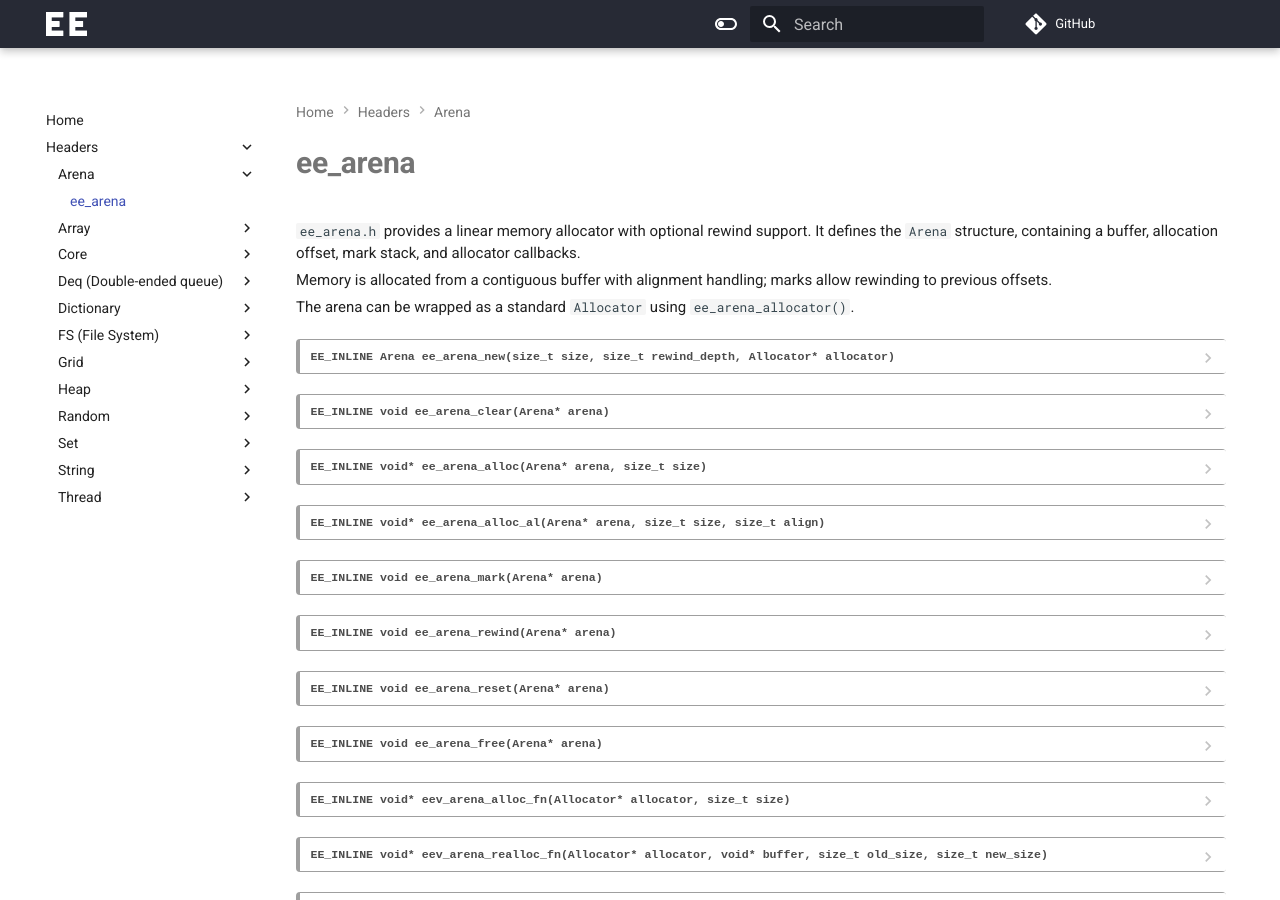
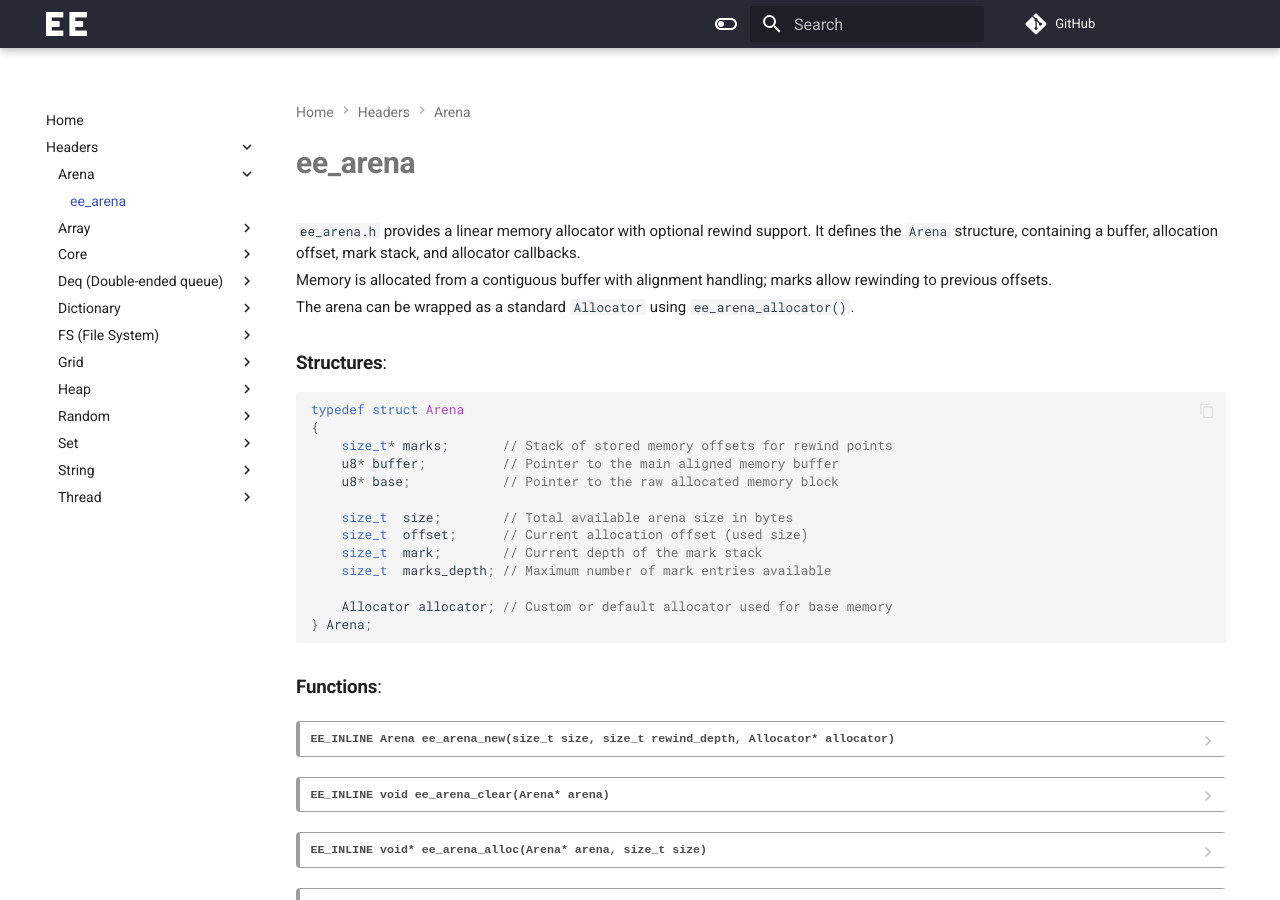
Before and after one commit to eesuck1/eelib, an MkDocs documentation site: the page built from docs/headers/Arena/arena.md, in a window 1280 px wide and 900 px high. Built offline with MkDocs 1.6.1 and Material for MkDocs 9.7.7, drawn with Linux system fonts in a browser that asks for light colours; comment, search, counter and statistics services are not loaded.

````diff
--- a/docs/headers/Arena/arena.md
+++ b/docs/headers/Arena/arena.md
@@ -7,6 +7,27 @@ Memory is allocated from a contiguous buffer with alignment handling; marks allo
 
 The arena can be wrapped as a standard `Allocator` using `ee_arena_allocator()`.
 
+### **Structures**:
+
+```c
+typedef struct Arena
+{
+    size_t* marks;       // Stack of stored memory offsets for rewind points
+    u8* buffer;          // Pointer to the main aligned memory buffer
+    u8* base;            // Pointer to the raw allocated memory block
+
+    size_t  size;        // Total available arena size in bytes
+    size_t  offset;      // Current allocation offset (used size)
+    size_t  mark;        // Current depth of the mark stack
+    size_t  marks_depth; // Maximum number of mark entries available
+
+    Allocator allocator; // Custom or default allocator used for base memory
+} Arena;
+
+```
+
+### **Functions**:
+
 ??? "EE_INLINE Arena ee_arena_new(size_t size, size_t rewind_depth, Allocator* allocator)"
 
     **Decription**
@@ -15,7 +36,7 @@ The arena can be wrapped as a standard `Allocator` using `ee_arena_allocator()`.
 
     If `allocator` is `NULL`, the default allocator is used. Returns an `Arena` structure ready for allocations.
 
-    **Parameters**
+    **Parameters:**
 
     | Name         | Type       | Description                                                                      |
     |--------------|------------|----------------------------------------------------------------------------------|
@@ -23,7 +44,7 @@ The arena can be wrapped as a standard `Allocator` using `ee_arena_allocator()`.
     | rewind_depth | size_t     | Number of marks that can be stored for rewinding. Use `EE_NO_REWIND` to disable. |
     | allocator    | Allocator* | 	Optional custom allocator. If `NULL`, defaults are used.                          |
 
-    **Example**
+    **Example:**
 
     ```c
     Arena arena = ee_arena_new(1024, 4, NULL);
@@ -32,17 +53,17 @@ The arena can be wrapped as a standard `Allocator` using `ee_arena_allocator()`.
 
 ??? "EE_INLINE void ee_arena_clear(Arena* arena)"
 
-    **Description**
+    **Description:**
 
     Clears the arena buffer by setting all bytes to zero without freeing memory.
 
-    **Parameters**
+    **Parameters:**
 
     | Name  | Type   | Description                  |
     |-------|--------|------------------------------|
     | arena | Arena* | Pointer to the arena object. |
 
-    **Example**
+    **Example:**
 
     ```c
     ee_arena_clear(&arena);
@@ -50,20 +71,20 @@ The arena can be wrapped as a standard `Allocator` using `ee_arena_allocator()`.
 
 ??? "EE_INLINE void\* ee_arena_alloc(Arena* arena, size_t size)"
 
-    **Description**
+    **Description:**
 
     Allocates a memory block of size bytes from the arena.
 
     Returns `NULL` if there isn’t enough space is available.
 
-    **Parameters**
+    **Parameters:**
 
     | Name  | Type   | Description                  |
     |-------|--------|------------------------------|
     | arena | Arena* | Pointer to the arena object. |
     | size  | size_t | Number of bytes to allocate. |
 
-    **Example**
+    **Example:**
 
     ```c
     void* data = ee_arena_alloc(&arena, 256);
@@ -71,13 +92,13 @@ The arena can be wrapped as a standard `Allocator` using `ee_arena_allocator()`.
 
 ??? "EE_INLINE void\* ee_arena_alloc_al(Arena* arena, size_t size, size_t align)"
 
-    **Description**
+    **Description:**
 
     Allocates a memory block of `size` bytes from the arena with a specified alignment.
 
     Returns `NULL` if not enough aligned space is available.
 
-    **Parameters**
+    **Parameters:**
 
     | Name  | Type   | Description                                |
     |-------|--------|--------------------------------------------|
@@ -85,7 +106,7 @@ The arena can be wrapped as a standard `Allocator` using `ee_arena_allocator()`.
     | size  | size_t | Number of bytes to allocate.               |
     | align | size_t | Alignment in bytes (must be power of two). |
 
-    **Example**
+    **Example:**
 
     ```c
     void* aligned_data = ee_arena_alloc_al(&arena, 128, 16);
@@ -93,18 +114,18 @@ The arena can be wrapped as a standard `Allocator` using `ee_arena_allocator()`.
 
 ??? "EE_INLINE void ee_arena_mark(Arena* arena)"
 
-    **Description**
+    **Description:**
 
     Marks the current allocation position in the arena so it can be rewound later.
     Useful for temporary allocations.
 
-    **Parameters**
+    **Parameters:**
 
     | Name  | Type   | Description                  |
     |-------|--------|------------------------------|
     | arena | Arena* | Pointer to the arena object. |
 
-    **Example**
+    **Example:**
 
     ```c
     ee_arena_mark(&arena);
@@ -113,17 +134,17 @@ The arena can be wrapped as a standard `Allocator` using `ee_arena_allocator()`.
 
 ??? "EE_INLINE void ee_arena_rewind(Arena* arena)"
 
-    **Description**
+    **Description:**
 
     Restores the arena’s allocation state to the last saved mark, effectively freeing allocations made after that mark.
 
-    **Parameters**
+    **Parameters:**
 
     | Name  | Type   | Description                  |
     |-------|--------|------------------------------|
     | arena | Arena* | Pointer to the arena object. |
 
-    **Example**
+    **Example:**
 
     ```c
     ee_arena_rewind(&arena);
@@ -131,18 +152,18 @@ The arena can be wrapped as a standard `Allocator` using `ee_arena_allocator()`.
 
 ??? "EE_INLINE void ee_arena_reset(Arena* arena)"
 
-    **Description**
+    **Description:**
 
     Resets the arena to its initial state, clearing all marks and allocations.
     Does not free memory — only resets internal offsets.
 
-    **Parameters**
+    **Parameters:**
 
     | Name  | Type   | Description                  |
     |-------|--------|------------------------------|
     | arena | Arena* | Pointer to the arena object. |
 
-    **Example**
+    **Example:**
 
     ```c
     ee_arena_reset(&arena);
@@ -150,17 +171,17 @@ The arena can be wrapped as a standard `Allocator` using `ee_arena_allocator()`.
 
 ??? "EE_INLINE void ee_arena_free(Arena* arena)"
 
-    **Description**
+    **Description:**
 
     Frees all arena memory and resets its internal state to zero.
 
-    **Parameters**
+    **Parameters:**
 
     | Name  | Type   | Description                  |
     |-------|--------|------------------------------|
     | arena | Arena* | Pointer to the arena object. |
 
-    **Example**
+    **Example:**
 
     ```c
     ee_arena_free(&arena);
@@ -168,19 +189,19 @@ The arena can be wrapped as a standard `Allocator` using `ee_arena_allocator()`.
 
 ??? "EE_INLINE void\* eev_arena_alloc_fn(Allocator\* allocator, size_t size)"
 
-    **Description**
+    **Description:**
 
     Allocator callback for arena-based allocation.
     This function integrates the arena with generic allocator interfaces.
 
-    **Parameters**
+    **Parameters:**
 
     | Name      | Type        | Description                      |
     |------------|-------------|----------------------------------|
     | allocator  | Allocator*  | Pointer to the allocator object. |
     | size       | size_t      | Number of bytes to allocate.     |
 
-    **Example**
+    **Example:**
 
     ```c
     Allocator a = ee_arena_allocator(&arena);
@@ -189,12 +210,12 @@ The arena can be wrapped as a standard `Allocator` using `ee_arena_allocator()`.
 
 ??? "EE_INLINE void\* eev_arena_realloc_fn(Allocator\* allocator, void* buffer, size_t old_size, size_t new_size)"
 
-    **Description**
+    **Description:**
 
     Stub implementation of realloc for arena allocator (always returns `NULL`).
     Arena memory is not resizable.
 
-    **Parameters**
+    **Parameters:**
 
     | Name      | Type        | Description                         |
     |------------|-------------|-------------------------------------|
@@ -203,7 +224,7 @@ The arena can be wrapped as a standard `Allocator` using `ee_arena_allocator()`.
     | old_size   | size_t      | Original buffer size (unused).      |
     | new_size   | size_t      | Requested size (unused).            |
 
-    **Example**
+    **Example:**
 
     ```c
     void* p = eev_arena_realloc_fn(&allocator, ptr, 64, 128); // always returns NULL
@@ -211,19 +232,19 @@ The arena can be wrapped as a standard `Allocator` using `ee_arena_allocator()`.
 
 ??? "EE_INLINE void eev_arena_free_fn(Allocator\* allocator, void\* buffer)"
 
-    **Description**
+    **Description:**
 
     Stub implementation of free for arena allocator (does nothing).
     Arena allocations are released only via `ee_arena_reset` or `ee_arena_free`.
 
-    **Parameters**
+    **Parameters:**
 
     | Name      | Type        | Description                      |
     |------------|-------------|----------------------------------|
     | allocator  | Allocator*  | Pointer to allocator.            |
     | buffer     | void*       | Pointer to buffer (unused).      |
 
-    **Example**
+    **Example:**
 
     ```c
     eev_arena_free_fn(&allocator, ptr); // no effect
@@ -231,17 +252,17 @@ The arena can be wrapped as a standard `Allocator` using `ee_arena_allocator()`.
 
 ??? "EE_INLINE Allocator ee_arena_allocator(Arena* arena)"
 
-    **Description**
+    **Description:**
 
     Creates an `Allocator` object that uses the specified `Arena` for its memory operations.
 
-    **Parameters**
+    **Parameters:**
 
     | Name  | Type   | Description                  |
     |-------|--------|------------------------------|
     | arena | Arena* | Pointer to the arena object. |
 
-    **Example**
+    **Example:**
 
     ```c
     Allocator a = ee_arena_allocator(&arena);
````
Also changed, not shown: docs/headers/Array/array.md (+368 -0 lines), docs/style.css (+0 -36 lines).
